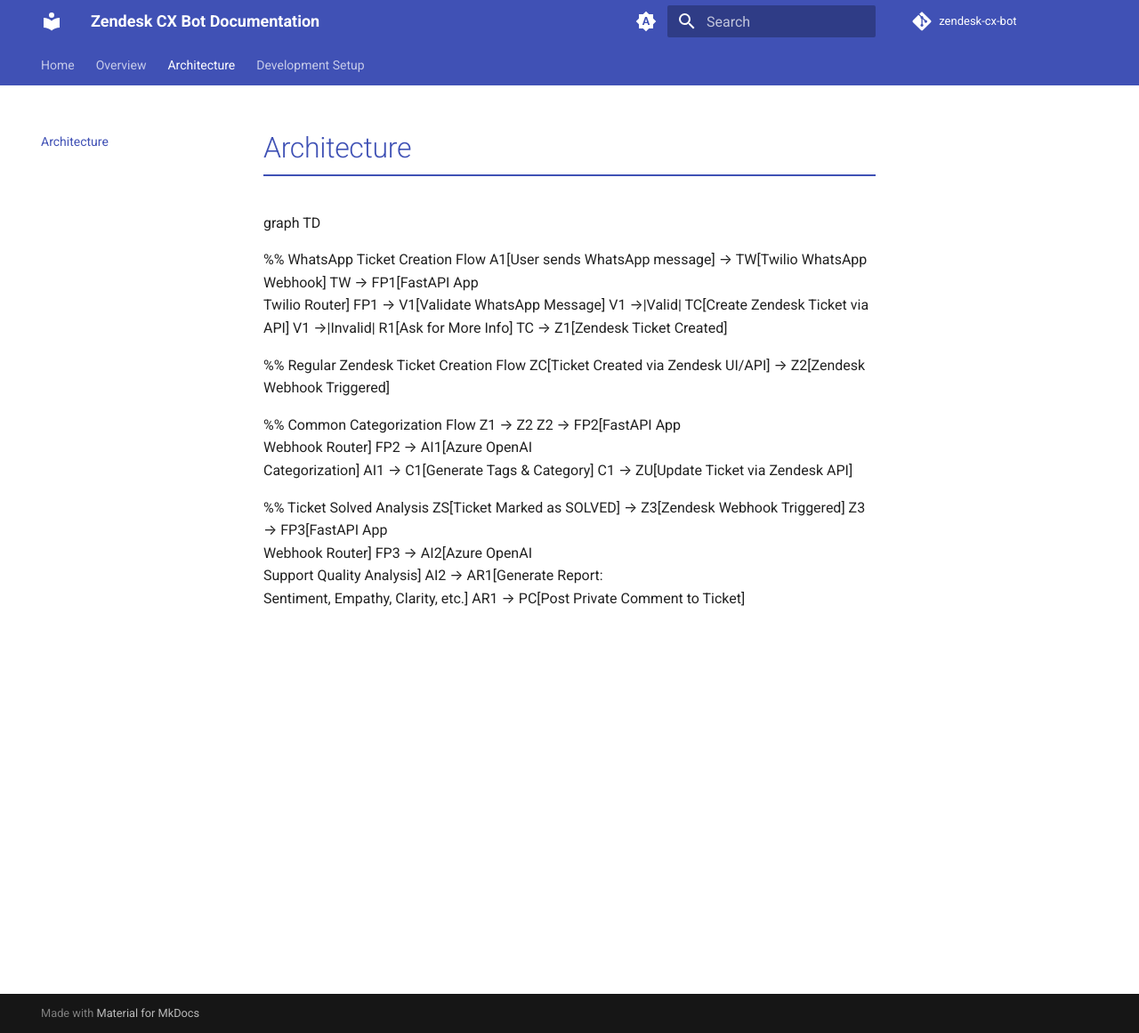
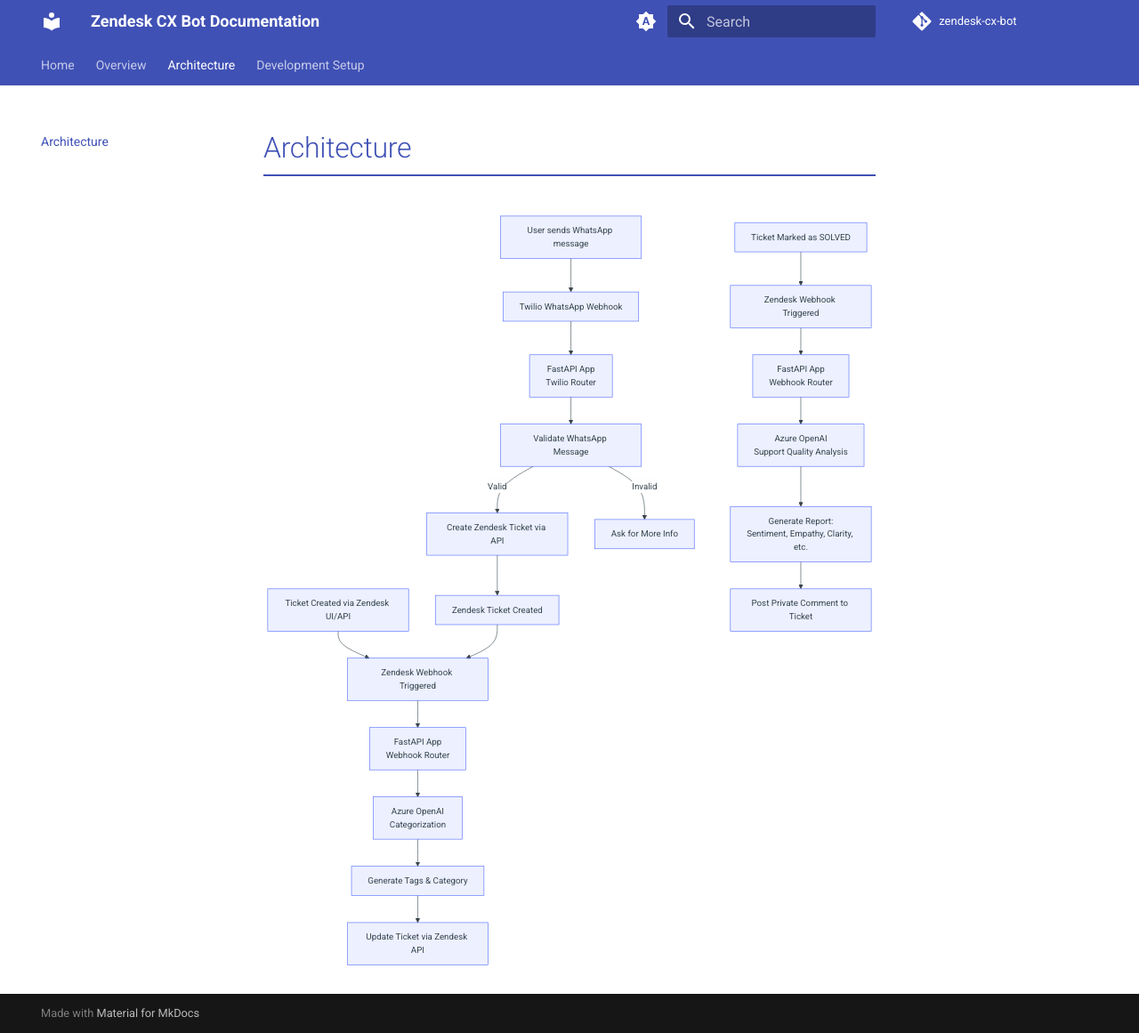
Before and after one commit to suyashghgit/zendesk-cx-bot, an MkDocs documentation site: the page built from docs/architecture-diagram.md, in a window 1280 px wide and 1161 px high. Shown: the whole window at 89% size. Built offline with MkDocs 1.6.1 and Material for MkDocs 9.7.7, drawn with Linux system fonts in a browser that asks for light colours; comment, search, counter and statistics services are not loaded.

Commit message:
feat: render mkdocs mermaid

````diff
--- a/docs/architecture-diagram.md
+++ b/docs/architecture-diagram.md
@@ -1,3 +1,4 @@
+```mermaid
 graph TD
 
 %% WhatsApp Ticket Creation Flow
@@ -24,3 +25,4 @@
 FP3 --> AI2[Azure OpenAI<br/>Support Quality Analysis]
 AI2 --> AR1[Generate Report:<br/>Sentiment, Empathy, Clarity, etc.]
 AR1 --> PC[Post Private Comment to Ticket]
+```
--- a/mkdocs.yml
+++ b/mkdocs.yml
@@ -88,3 +88,4 @@
   - javascripts/mathjax.js
   - https://polyfill.io/v3/polyfill.min.js?features=es6
   - https://cdn.jsdelivr.net/npm/mathjax@3/es5/tex-mml-chtml.js
+  - https://cdn.jsdelivr.net/npm/mermaid@10/dist/mermaid.min.js
````
